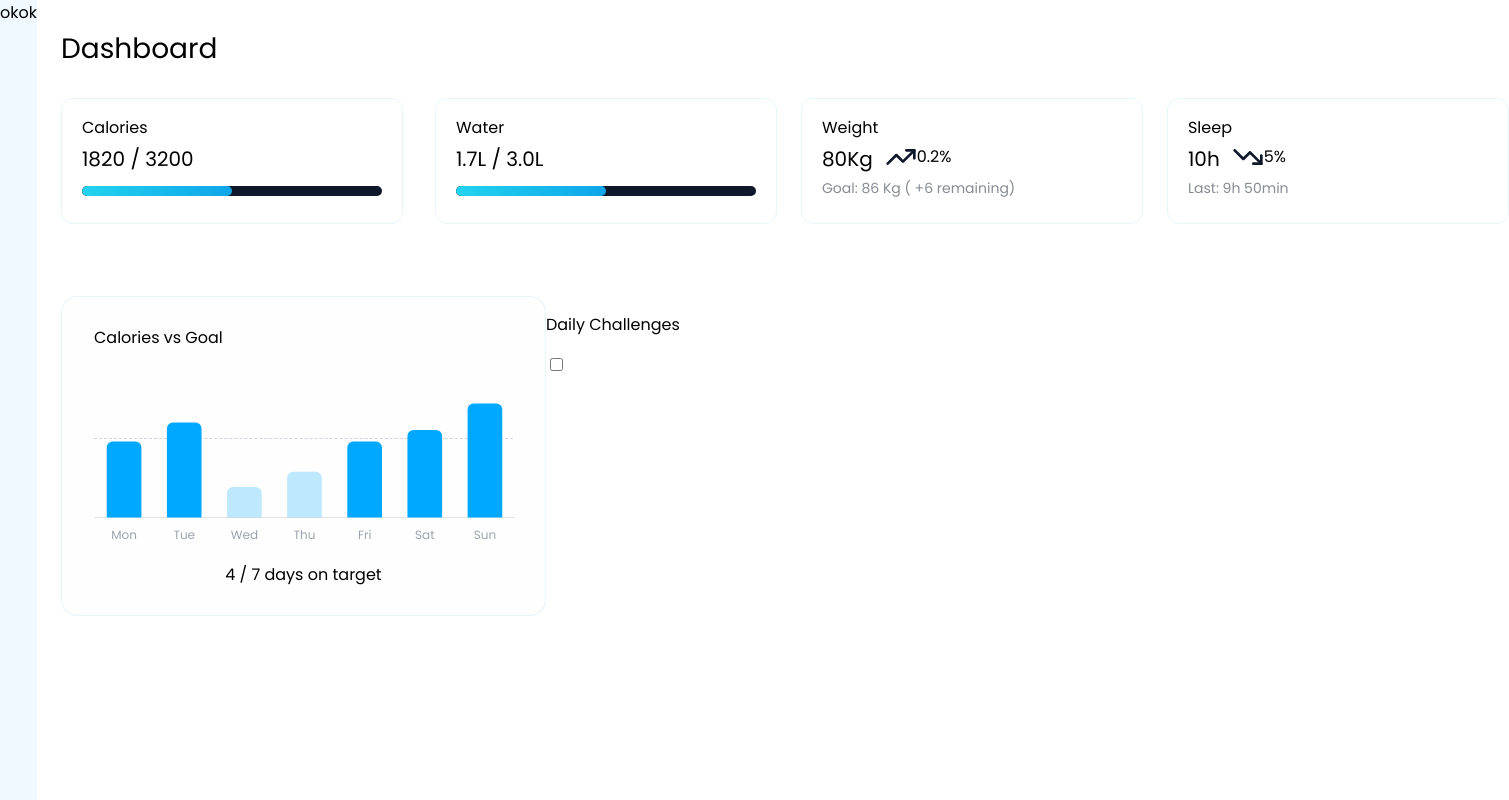
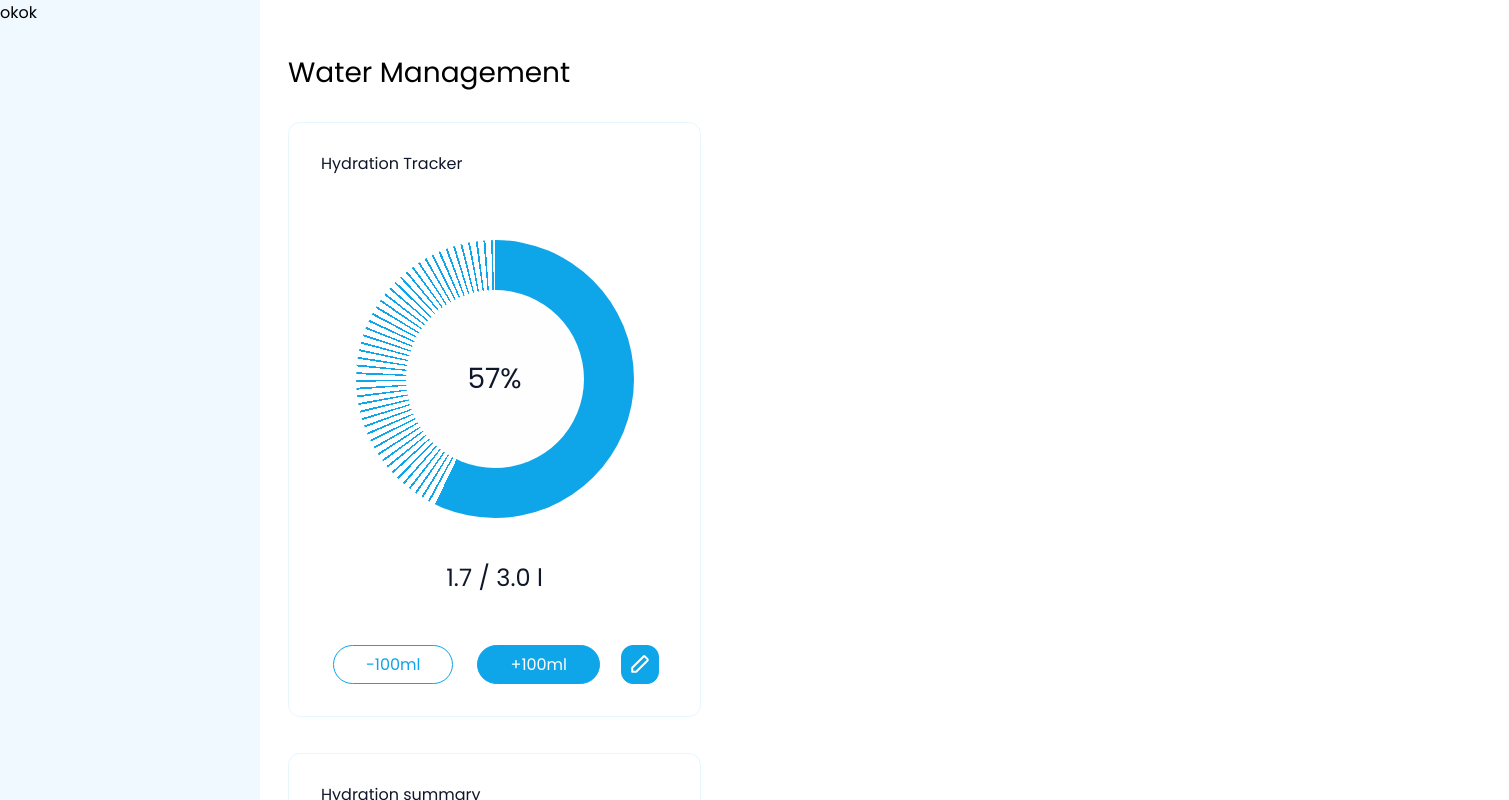
Before and after one commit to D4rkxv/ZlotaApka, a React (Vite) app: page / in a window 1280 px wide. Shown: the top 800 px of the page, 1509 px wide, since content can reach past the window. Built offline with nearby package versions, Linux system fonts and the light colour scheme.

Commit message:
Utworzenie Water Menagement, zrobiony donut chart

```diff
--- a/src/App.css
+++ b/src/App.css
@@ -0,0 +1,3 @@
+button{
+    cursor: pointer;
+}
--- a/src/AuthContext.jsx
+++ b/src/AuthContext.jsx
@@ -4,7 +4,7 @@ const AuthContext = createContext();
 
 export const AuthProvider = ({ children }) => {
   const [currentPage, setCurrentPage] = useState("landing");
-  const swtichPage = (page) => {
+  const switchPage = (page) => {
     setCurrentPage(page);
   };
   const goToLanding = () => setCurrentPage("landing");
@@ -15,7 +15,7 @@ export const AuthProvider = ({ children }) => {
     <AuthContext.Provider
       value={{
         currentPage,
-        swtichPage,
+        swtichPage: switchPage,
         goToLanding,
         goToLogin,
         goToRegister,
--- /dev/null
+++ b/src/DonutChart.css
@@ -0,0 +1,48 @@
+:root {
+  font-family: Poppins;
+  --primary-10: rgba(14, 165, 233, 0.1);
+  --primary: #0ea5e9;
+  --blueGradient: linear-gradient(
+    90deg,
+    rgba(34, 211, 238, 1) 0%,
+    rgba(14, 165, 233, 1) 100%
+  );
+  --background: #f0f9ff;
+  --textColor: #0f172a;
+  --textColor-50: rgba(15, 23, 42, 0.5);
+  --pureWhite: #fefefe;
+}
+.donutChart {
+  position: relative;
+  border-radius: 50%;
+  display: grid;
+  place-items: center;
+  background:
+    conic-gradient(
+      var(--primary) 0deg var(--percent),
+      transparent var(--percent) 360deg
+    ),
+    repeating-conic-gradient(
+      var(--primary) 0deg 0.8deg,
+      transparent 0.8deg 3.2deg
+    )
+
+}
+
+.donutChart::before {
+  content: "";
+  position: absolute;
+  inset: 50px;
+  background: var(--pureWhite);
+  border-radius: 50%;
+}
+
+.donutHole {
+  position: relative;
+  text-align: center;
+}
+
+.percent {
+  font-size: 28px;
+  color: var(--textColor);
+}
--- /dev/null
+++ b/src/DonutChart.jsx
@@ -0,0 +1,25 @@
+import React, { useState } from 'react';
+import './DonutChart.css';
+import {
+  Chart as ChartJS,
+  ArcElement,
+  Tooltip,
+  Legend,
+} from "chart.js";
+
+ChartJS.register(ArcElement, Tooltip, Legend);
+
+const DonutChart = ({current, goal, size}) => {
+    const percent = ((current / goal) * 100).toFixed(0);
+    return (
+        <div className='donutChart' style={{"--percent": `${percent * 3.6}deg`,
+         width: size, height: size}}>
+            <div className="donutHole">
+                <div className="percent">{percent}%</div>
+            </div>
+
+        </div>
+    );
+}
+
+export default DonutChart;
--- a/src/LandingPage.css
+++ b/src/LandingPage.css
@@ -15,6 +15,9 @@
 }
 * {
   scroll-behavior: smooth;
+}
+button {
+  font-family: Poppins;
 }
 body {
   padding: 0;
--- /dev/null
+++ b/src/WaterManagement.css
@@ -0,0 +1,85 @@
+:root {
+  font-family: Poppins;
+  --primary-10: rgba(14, 165, 233, 0.1);
+  --primary: #0ea5e9;
+  --blueGradient: linear-gradient(
+    90deg,
+    rgba(34, 211, 238, 1) 0%,
+    rgba(14, 165, 233, 1) 100%
+  );
+  --background: #f0f9ff;
+  --textColor: #0f172a;
+  --textColor-50: rgba(15, 23, 42, 0.5);
+  --pureWhite: #fefefe;
+}
+.waterManagementContainer {
+    display: flex;
+}
+.waterManagementContainer .widgetContainer {
+    padding: 24px 28px;
+}
+.waterManagementContainer .siteTitle{
+    margin-left: 0;
+    font-size: 28px;
+}
+.hydrationTrackerContainer{
+    padding: 12px 32px;
+    border: var(--primary-10) 1px solid;
+    border-radius: 12px;
+}
+.sectionTitle{
+    font-size: 16px;
+    color: var(--textColor);
+}
+.centeredContainer {
+    display: flex;
+    flex-direction: column;
+    align-items: center;
+    justify-content: center;
+}
+.donutChartContainer{
+    margin: 48px 20px 18px 20px;
+}
+.completion{
+    color: var(--textColor);
+    font-size: 24px;
+    margin-bottom: 50px;
+}
+.buttonsContainer{
+    display: flex;
+    flex-direction: row;
+    justify-content: center;
+    align-content: center;
+    margin-bottom: 20px;
+}
+.wideBtn{
+    margin: 0 12px;
+    font-size: 16px;
+    padding: 6px 32px;
+    border-radius: 24px;
+}
+.boxBtn{
+    margin: 0 9px;
+    display: flex;
+    justify-content: center;
+    align-content: center;
+    padding: 6px;
+    border-radius: 12px;
+}
+.transparentBtn{
+    background-color: transparent;
+    border: var(--primary) 1px solid;
+    color: var(--primary);
+}
+.coloredBtn{
+    background-color: var(--primary);
+    border: var(--primary) 1px solid;
+    color: var(--pureWhite);
+}
+
+.hydrationSummaryContainer{
+    padding: 12px 32px;
+    border: var(--primary-10) 1px solid;
+    border-radius: 12px;
+    margin-top: 36px;
+}
--- /dev/null
+++ b/src/WaterManagement.jsx
@@ -0,0 +1,52 @@
+import React, { useState } from 'react';
+import DonutChart from './DonutChart';
+import './WaterManagement.css';
+import Edit from './assets/Edit.svg';
+
+
+const WaterManagement = () => {
+    const [hydrationGoal, setHydrationGoal] = useState(3.0);
+    const [currentHydration, setCurrentHydration] = useState(1.7);
+
+    const handleHydrationChange = (amount) => {
+        setCurrentHydration(prev => Math.max(0, prev + amount));
+    };
+
+    return (
+        <div className="waterManagementContainer">
+            <div className="sidebar">okok</div>
+            <div className="widgetContainer">
+                <p className="siteTitle">Water Management</p>
+                <div className="widgetDivider">
+                    <div className="leftSide">
+                        <div className="hydrationTrackerContainer">
+                            <p className='sectionTitle'>Hydration Tracker</p>
+                            <div className="centeredContainer">
+                                <div className="donutChartContainer">
+                                    <DonutChart current={currentHydration} goal={hydrationGoal} size={278} />
+                                </div>
+                                <p className="completion">{currentHydration.toFixed(1)} / {hydrationGoal.toFixed(1)} l</p>
+                                <div className="buttonsContainer">
+                                    <button className='wideBtn transparentBtn' onClick={() =>{handleHydrationChange(-0.1)}}>-100ml</button>
+                                    <button className='wideBtn coloredBtn' onClick={() => {handleHydrationChange(0.1)}}>+100ml</button>
+                                    <button className='boxBtn coloredBtn'>
+                                        <img src={Edit} alt="editGoals" />
+                                    </button>
+                                </div>
+                            </div>
+                        </div>
+                        <div className="hydrationSummaryContainer">
+                            <p className="sectionTitle">Hydration summary</p>
+
+                        </div>
+                    </div>
+                    <div className="rightSide">
+
+                    </div>
+                </div>
+            </div>
+        </div>
+    );
+}
+
+export default WaterManagement;
--- a/src/main.jsx
+++ b/src/main.jsx
@@ -8,12 +8,14 @@ import LandingPage from "./LandingPage.jsx";
 import { BrowserRouter } from "react-router-dom";
 import { AuthProvider } from "./AuthContext.jsx";
 import { Dashboard } from "./Dashboard.jsx";
+import WaterManagement from "./WaterManagement.jsx";
 
 createRoot(document.getElementById("root")).render(
   <React.StrictMode>
     {/* <AuthProvider>
       <App />
     </AuthProvider> */}
-    <Dashboard />
+    {/* <Dashboard /> */}
+    <WaterManagement />
   </React.StrictMode>
 );
```
Also changed, not shown: src/assets/Edit.svg (added), src/assets/waterGlass.svg (added).
